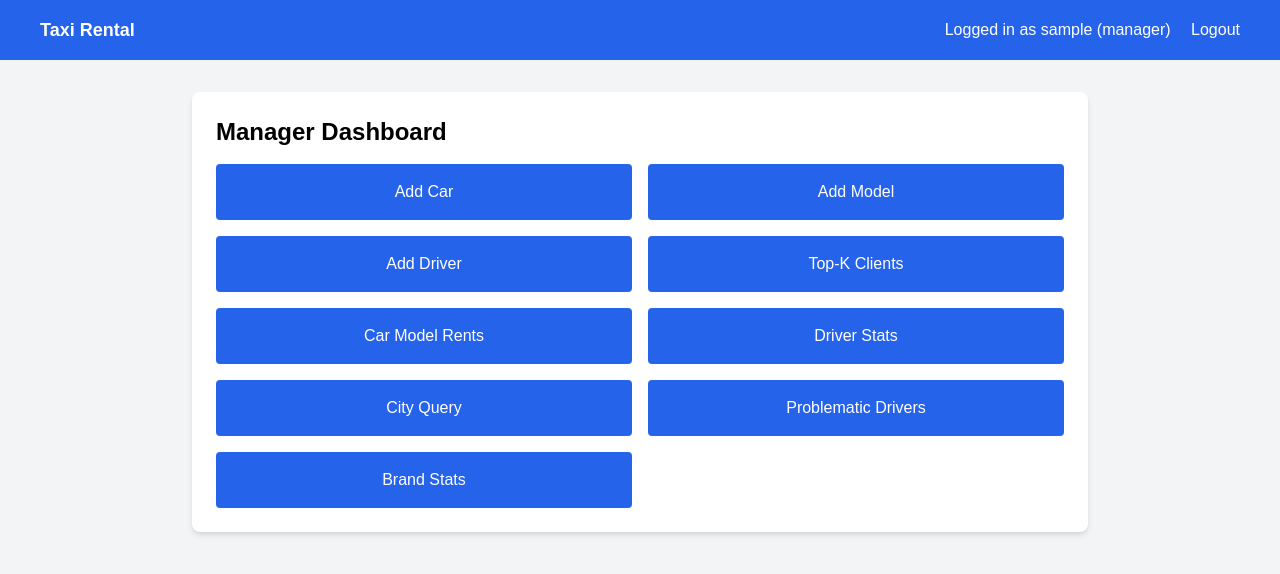
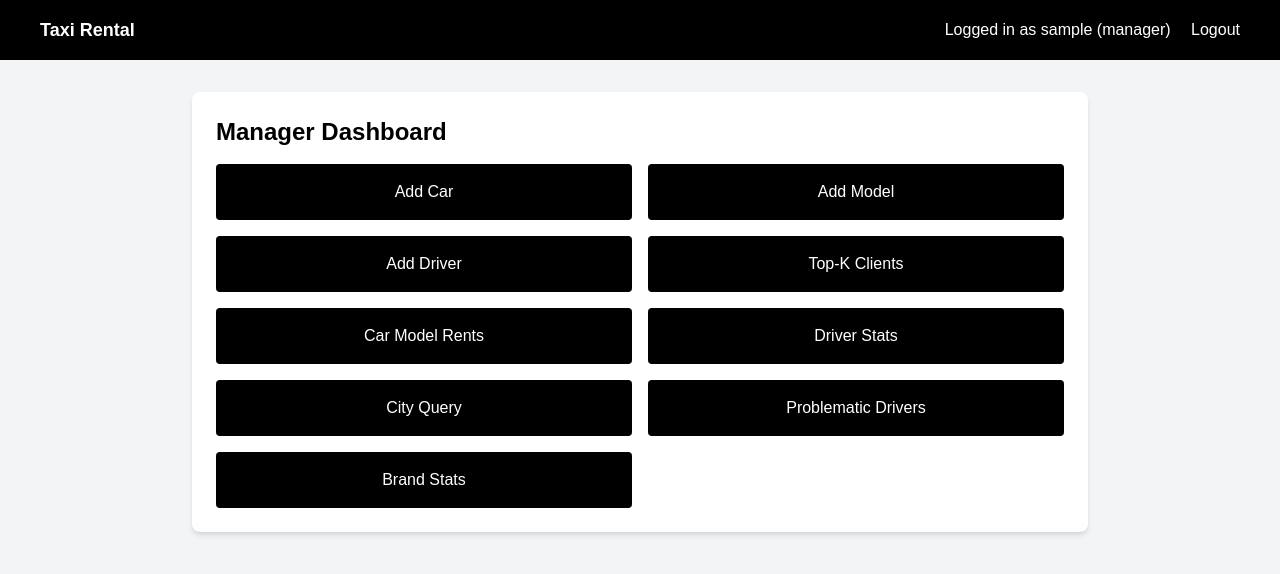
Before and after one commit to pratheek-dhananjaya/Taxi-Rental-Management-Application, a Flask app: page /manager_dashboard in a window 1280 px wide. Shown: the top 574 px of the page. Run offline with Flask 3, Linux system fonts and the light colour scheme; the visitor is signed in with stand-in values (Sample User, id 1); some libraries are stand-ins or nearby versions.

Commit message:
Update button styles across multiple templates to use black background instead of blue for a consistent design.

```diff
--- a/templates/add_car.html
+++ b/templates/add_car.html
@@ -12,7 +12,7 @@
             <label class="block text-gray-700">Brand</label>
             <input type="text" name="brand" class="w-full border rounded p-2" required>
         </div>
-        <button type="submit" class="w-full bg-blue-600 text-white p-2 rounded hover:bg-blue-700">Add Car</button>
+        <button type="submit" class="w-full bg-black text-white p-2 rounded hover:bg-blue-700">Add Car</button>
     </form>
 </div>
 {% endblock %}
--- a/templates/add_driver.html
+++ b/templates/add_driver.html
@@ -20,7 +20,7 @@
             <label class="block text-gray-700">City</label>
             <input type="text" name="city" class="w-full border rounded p-2" required>
         </div>
-        <button type="submit" class="w-full bg-blue-600 text-white p-2 rounded hover:bg-blue-700">Add Driver</button>
+        <button type="submit" class="w-full bg-black text-white p-2 rounded hover:bg-blue-700">Add Driver</button>
     </form>
 </div>
 {% endblock %}
--- a/templates/add_model.html
+++ b/templates/add_model.html
@@ -23,7 +23,7 @@
                 <option value="automatic">Automatic</option>
             </select>
         </div>
-        <button type="submit" class="w-full bg-blue-600 text-white p-2 rounded hover:bg-blue-700">Add Model</button>
+        <button type="submit" class="w-full bg-black text-white p-2 rounded hover:bg-blue-700">Add Model</button>
     </form>
 </div>
 {% endblock %}
--- a/templates/add_review.html
+++ b/templates/add_review.html
@@ -16,7 +16,7 @@
             <label class="block text-gray-700">Message</label>
             <textarea name="message" class="w-full border rounded p-2"></textarea>
         </div>
-        <button type="submit" class="w-full bg-blue-600 text-white p-2 rounded hover:bg-blue-700">Add Review</button>
+        <button type="submit" class="w-full bg-black text-white p-2 rounded hover:bg-blue-700">Add Review</button>
     </form>
 </div>
 {% endblock %}
--- a/templates/assign_model.html
+++ b/templates/assign_model.html
@@ -12,7 +12,7 @@
             <label class="block text-gray-700">Car ID</label>
             <input type="number" name="car_id" class="w-full border rounded p-2" required>
         </div>
-        <button type="submit" class="w-full bg-blue-600 text-white p-2 rounded hover:bg-blue-700">Assign Model</button>
+        <button type="submit" class="w-full bg-black text-white p-2 rounded hover:bg-blue-700">Assign Model</button>
     </form>
 </div>
 {% endblock %}
--- a/templates/base.html
+++ b/templates/base.html
@@ -8,7 +8,7 @@
     <link rel="stylesheet" href="{{ url_for('static', filename='css/style.css') }}">
 </head>
 <body class="bg-gray-100">
-    <nav class="bg-blue-600 p-4">
+    <nav class="bg-black p-4">
         <div class="container mx-auto flex justify-between items-center">
             <a href="{{ url_for('index') }}" class="text-white text-lg font-bold">Taxi Rental</a>
             {% if session.user %}
--- a/templates/book_best_driver.html
+++ b/templates/book_best_driver.html
@@ -8,7 +8,7 @@
             <label class="block text-gray-700">Rent Date</label>
             <input type="date" name="rent_date" class="w-full border rounded p-2" required>
         </div>
-        <button type="submit" class="bg-blue-600 text-white p-2 rounded hover:bg-blue-700">Show Available Models</button>
+        <button type="submit" class="bg-black text-white p-2 rounded hover:bg-blue-700">Show Available Models</button>
     </form>
     {% if models %}
     <h3 class="text-xl font-bold mt-6 mb-4">Available Models</h3>
@@ -43,7 +43,7 @@
                 {% endfor %}
             </tbody>
         </table>
-        <button type="submit" name="book" class="mt-4 bg-blue-600 text-white p-2 rounded hover:bg-blue-700">Book with Best Driver</button>
+        <button type="submit" name="book" class="mt-4 bg-black text-white p-2 rounded hover:bg-blue-700">Book with Best Driver</button>
     </form>
     {% endif %}
 </div>
--- a/templates/book_rent.html
+++ b/templates/book_rent.html
@@ -8,7 +8,7 @@
             <label class="block text-gray-700">Rent Date</label>
             <input type="date" name="rent_date" class="w-full border rounded p-2" required>
         </div>
-        <button type="submit" class="bg-blue-600 text-white p-2 rounded hover:bg-blue-700">Show Available Models</button>
+        <button type="submit" class="bg-black text-white p-2 rounded hover:bg-blue-700">Show Available Models</button>
     </form>
     {% if models %}
     <h3 class="text-xl font-bold mt-6 mb-4">Available Models</h3>
@@ -43,7 +43,7 @@
                 {% endfor %}
             </tbody>
         </table>
-        <button type="submit" name="book" class="mt-4 bg-blue-600 text-white p-2 rounded hover:bg-blue-700">Book Rent</button>
+        <button type="submit" name="book" class="mt-4 bg-black text-white p-2 rounded hover:bg-blue-700">Book Rent</button>
     </form>
     {% endif %}
 </div>
--- a/templates/city_query.html
+++ b/templates/city_query.html
@@ -12,7 +12,7 @@
             <label class="block text-gray-700">Driver City</label>
             <input type="text" name="city2" class="w-full border rounded p-2" required>
         </div>
-        <button type="submit" class="w-full bg-blue-600 text-white p-2 rounded hover:bg-blue-700">Query</button>
+        <button type="submit" class="w-full bg-black text-white p-2 rounded hover:bg-blue-700">Query</button>
     </form>
     {% if clients %}
     <table class="mt-4 w-full border">
--- a/templates/driver_dashboard.html
+++ b/templates/driver_dashboard.html
@@ -4,9 +4,9 @@
 <div class="max-w-4xl mx-auto bg-white p-6 rounded-lg shadow-md">
     <h2 class="text-2xl font-bold mb-4">Driver Dashboard</h2>
     <div class="grid grid-cols-2 gap-4">
-        <a href="{{ url_for('update_driver_address') }}" class="bg-blue-600 text-white p-4 rounded hover:bg-blue-700 text-center">Update Address</a>
-        <a href="{{ url_for('view_models') }}" class="bg-blue-600 text-white p-4 rounded hover:bg-blue-700 text-center">View Models</a>
-        <a href="{{ url_for('assign_model') }}" class="bg-blue-600 text-white p-4 rounded hover:bg-blue-700 text-center">Assign Model</a>
+        <a href="{{ url_for('update_driver_address') }}" class="bg-black text-white p-4 rounded hover:bg-blue-700 text-center">Update Address</a>
+        <a href="{{ url_for('view_models') }}" class="bg-black text-white p-4 rounded hover:bg-blue-700 text-center">View Models</a>
+        <a href="{{ url_for('assign_model') }}" class="bg-black text-white p-4 rounded hover:bg-blue-700 text-center">Assign Model</a>
     </div>
 </div>
 {% endblock %}
--- a/templates/login.html
+++ b/templates/login.html
@@ -16,7 +16,7 @@
             <label class="block text-gray-700">SSN (Manager) / Email (Client) / Name (Driver)</label>
             <input type="text" name="password" class="w-full border rounded p-2" required>
         </div>
-        <button type="submit" class="w-full bg-blue-600 text-white p-2 rounded hover:bg-blue-700">Login</button>
+        <button type="submit" class="w-full bg-black text-white p-2 rounded hover:bg-blue-700">Login</button>
     </form>
     <p class="mt-4">
         New user?
--- a/templates/manager_dashboard.html
+++ b/templates/manager_dashboard.html
@@ -4,15 +4,15 @@
 <div class="max-w-4xl mx-auto bg-white p-6 rounded-lg shadow-md">
     <h2 class="text-2xl font-bold mb-4">Manager Dashboard</h2>
     <div class="grid grid-cols-2 gap-4">
-        <a href="{{ url_for('add_car') }}" class="bg-blue-600 text-white p-4 rounded hover:bg-blue-700 text-center">Add Car</a>
-        <a href="{{ url_for('add_model') }}" class="bg-blue-600 text-white p-4 rounded hover:bg-blue-700 text-center">Add Model</a>
-        <a href="{{ url_for('add_driver') }}" class="bg-blue-600 text-white p-4 rounded hover:bg-blue-700 text-center">Add Driver</a>
-        <a href="{{ url_for('top_k_clients') }}" class="bg-blue-600 text-white p-4 rounded hover:bg-blue-700 text-center">Top-K Clients</a>
-        <a href="{{ url_for('car_model_rents') }}" class="bg-blue-600 text-white p-4 rounded hover:bg-blue-700 text-center">Car Model Rents</a>
-        <a href="{{ url_for('driver_stats') }}" class="bg-blue-600 text-white p-4 rounded hover:bg-blue-700 text-center">Driver Stats</a>
-        <a href="{{ url_for('city_query') }}" class="bg-blue-600 text-white p-4 rounded hover:bg-blue-700 text-center">City Query</a>
-        <a href="{{ url_for('problematic_drivers') }}" class="bg-blue-600 text-white p-4 rounded hover:bg-blue-700 text-center">Problematic Drivers</a>
-        <a href="{{ url_for('brand_stats') }}" class="bg-blue-600 text-white p-4 rounded hover:bg-blue-700 text-center">Brand Stats</a>
+        <a href="{{ url_for('add_car') }}" class="bg-black text-white p-4 rounded hover:bg-blue-700 text-center">Add Car</a>
+        <a href="{{ url_for('add_model') }}" class="bg-black text-white p-4 rounded hover:bg-blue-700 text-center">Add Model</a>
+        <a href="{{ url_for('add_driver') }}" class="bg-black text-white p-4 rounded hover:bg-blue-700 text-center">Add Driver</a>
+        <a href="{{ url_for('top_k_clients') }}" class="bg-black text-white p-4 rounded hover:bg-blue-700 text-center">Top-K Clients</a>
+        <a href="{{ url_for('car_model_rents') }}" class="bg-black text-white p-4 rounded hover:bg-blue-700 text-center">Car Model Rents</a>
+        <a href="{{ url_for('driver_stats') }}" class="bg-black text-white p-4 rounded hover:bg-blue-700 text-center">Driver Stats</a>
+        <a href="{{ url_for('city_query') }}" class="bg-black text-white p-4 rounded hover:bg-blue-700 text-center">City Query</a>
+        <a href="{{ url_for('problematic_drivers') }}" class="bg-black text-white p-4 rounded hover:bg-blue-700 text-center">Problematic Drivers</a>
+        <a href="{{ url_for('brand_stats') }}" class="bg-black text-white p-4 rounded hover:bg-blue-700 text-center">Brand Stats</a>
     </div>
 </div>
 {% endblock %}
--- a/templates/register_client.html
+++ b/templates/register_client.html
@@ -28,7 +28,7 @@
             </div>
         </div>
         <button type="button" onclick="addCardField()" class="mb-4 bg-gray-200 p-2 rounded">Add Another Card</button>
-        <button type="submit" class="w-full bg-blue-600 text-white p-2 rounded hover:bg-blue-700">Register</button>
+        <button type="submit" class="w-full bg-black text-white p-2 rounded hover:bg-blue-700">Register</button>
     </form>
 </div>
 <script>
--- a/templates/register_manager.html
+++ b/templates/register_manager.html
@@ -16,7 +16,7 @@
             <label class="block text-gray-700">Email</label>
             <input type="email" name="email" class="w-full border rounded p-2" required>
         </div>
-        <button type="submit" class="w-full bg-blue-600 text-white p-2 rounded hover:bg-blue-700">Register</button>
+        <button type="submit" class="w-full bg-black text-white p-2 rounded hover:bg-blue-700">Register</button>
     </form>
 </div>
 {% endblock %}
--- a/templates/top_k_clients.html
+++ b/templates/top_k_clients.html
@@ -8,7 +8,7 @@
             <label class="block text-gray-700">K</label>
             <input type="number" name="k" class="w-full border rounded p-2" required>
         </div>
-        <button type="submit" class="w-full bg-blue-600 text-white p-2 rounded hover:bg-blue-700">Get Top-K Clients</button>
+        <button type="submit" class="w-full bg-black text-white p-2 rounded hover:bg-blue-700">Get Top-K Clients</button>
     </form>
     {% if clients %}
     <table class="mt-4 w-full border">
--- a/templates/update_driver_address.html
+++ b/templates/update_driver_address.html
@@ -16,7 +16,7 @@
             <label class="block text-gray-700">City</label>
             <input type="text" name="city" class="w-full border rounded p-2" required>
         </div>
-        <button type="submit" class="w-full bg-blue-600 text-white p-2 rounded hover:bg-blue-700">Update Address</button>
+        <button type="submit" class="w-full bg-black text-white p-2 rounded hover:bg-blue-700">Update Address</button>
     </form>
 </div>
 {% endblock %}
```
Also changed, not shown: templates/client_dashboard.html (+4 -4 lines).
